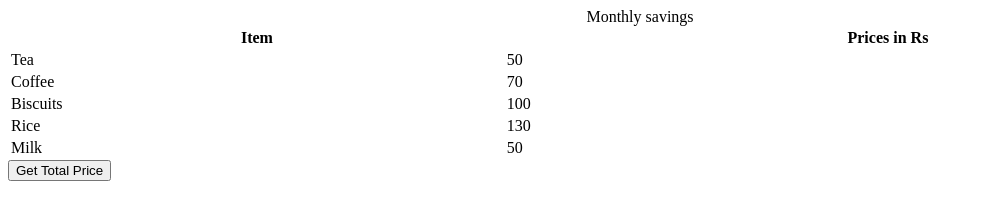
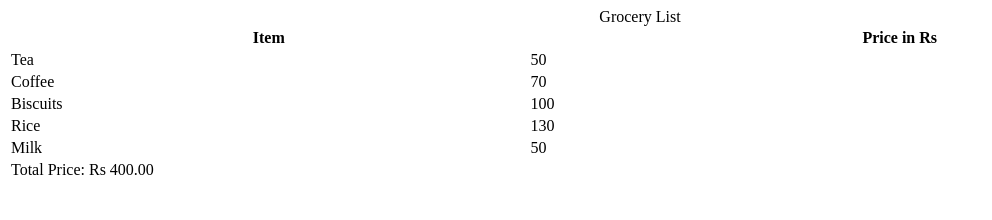
Before and after one commit to acciojob/grofers-checkout-jaybaraiya0840, a website: page main.html in a window 1280 px wide. Shown: the whole page, without its empty margins (0-992 px from the left). Drawn offline with Linux system fonts and the light colour scheme.

Commit message:
created a submission

```diff
--- a/main.html
+++ b/main.html
@@ -6,14 +6,11 @@
 </head>
 
 <body>
-  <!-- the entire body content is written here -->
     <table id="grocery-table" style="width: 100%">
-    <caption>
-      Monthly savings
-    </caption>
+        <caption>Grocery List</caption>
         <tr>
             <th>Item</th>
-      <th>Prices in Rs</th>
+            <th>Price in Rs</th>
         </tr>
         <tr>
             <td class="item">Tea</td>
@@ -37,7 +34,7 @@
         </tr>
     </table>
 
-  <script type="text/javascript" src="script.js"></script>
+    <script src="script.js"></script>
 </body>
 
 </html>
--- a/script.js
+++ b/script.js
@@ -1,28 +1,33 @@
-// Create the "Get Total Price" button dynamically
-const getSumBtn = document.createElement("button");
-getSumBtn.append("Get Total Price");
-document.body.appendChild(getSumBtn);
-
-const getSum = () => {
+// Function to calculate and display the total price
+const getTotalPrice = () => {
+    // Get all price elements (elements with the class "price")
     const prices = document.querySelectorAll('.price');
 
+    // Initialize total price to 0
     let totalPrice = 0;
 
+    // Loop through each price element and add its value to the total
     prices.forEach(price => {
         totalPrice += parseFloat(price.textContent); // Convert text content to float
     });
 
+    // Get the table by ID
     const table = document.getElementById('grocery-table');
 
+    // Create a new row for the total price
     const totalRow = document.createElement('tr');
 
+    // Create a new cell for the total price and set the colspan
     const totalCell = document.createElement('td');
-  totalCell.colSpan = 2;
-  totalCell.textContent = `Total Price: Rs ${totalPrice.toFixed(2)}`;
+    totalCell.colSpan = 2;  // Make the cell span across both columns (Item and Price)
+    totalCell.textContent = `Total Price: Rs ${totalPrice.toFixed(2)}`;  // Format the total price
 
+    // Append the total cell to the total row
     totalRow.appendChild(totalCell);
 
+    // Append the total row to the table
     table.appendChild(totalRow);
 };
 
-getSumBtn.addEventListener("click", getSum);
+// Call the function to calculate and display the total price when the page loads
+getTotalPrice();
```
Lines whose indentation alone changed are shown as unchanged.
